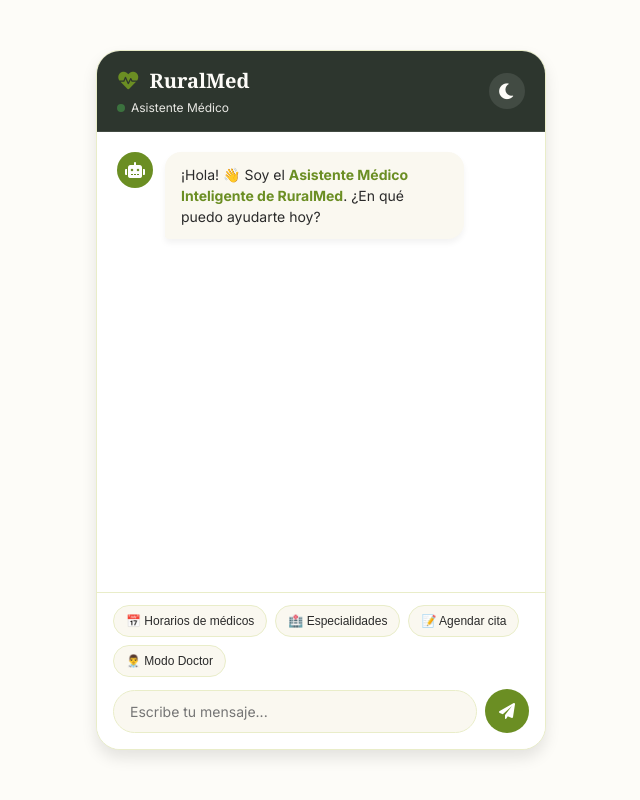
After one commit to ProgramCarlos234/Lederes_Semana_11-12, a PHP site: page /chatbot/index.html in a window 1280 px wide. The commit adds this page. Shown: the whole page, without its empty margins (319-959 px from the left). Run offline with PHP 8.4, Linux system fonts and the light colour scheme.

Commit message:
Agregar chatbot Asistente Medico Inteligente

```diff
--- /dev/null
+++ b/chatbot/css/style.css
@@ -0,0 +1,322 @@
+/* Chatbot Styles - RuralMed */
+:root {
+    --primary: #2d362e;
+    --on-primary: #fdfcf8;
+    --primary-container: #3c463d;
+    --secondary: #6b8e23;
+    --on-secondary: #ffffff;
+    --tertiary: #ccd5ae;
+    --background: #fdfcf8;
+    --on-background: #2a2a2a;
+    --surface: #ffffff;
+    --on-surface: #2a2a2a;
+    --on-surface-variant: #5f6655;
+    --surface-container: #faf8f0;
+    --surface-container-high: #fefae0;
+    --outline: #8c967d;
+    --outline-variant: #e9edc9;
+    --shadow: 0 4px 6px rgba(0, 0, 0, 0.05);
+    --shadow-md: 0 8px 15px rgba(0, 0, 0, 0.1);
+}
+
+[data-theme="dark"] {
+    --primary: #e9edc9;
+    --on-primary: #2d362e;
+    --primary-container: #3c463d;
+    --secondary: #ccd5ae;
+    --on-secondary: #2d362e;
+    --tertiary: #3d4432;
+    --background: #1a1a1a;
+    --on-background: #fdfcf8;
+    --surface: #252525;
+    --on-surface: #fdfcf8;
+    --on-surface-variant: #a0a0a0;
+    --surface-container: #2a2a2a;
+    --surface-container-high: #333333;
+    --outline: #6b8e23;
+    --outline-variant: #3a3a3a;
+}
+
+body {
+    font-family: 'Inter', 'Segoe UI', Tahoma, Geneva, Verdana, sans-serif;
+    background: var(--background);
+    color: var(--on-background);
+    display: flex;
+    justify-content: center;
+    align-items: center;
+    min-height: 100vh;
+    margin: 0;
+    padding: 20px;
+    transition: all 0.3s ease;
+}
+
+.chatbot-container {
+    width: 100%;
+    max-width: 450px;
+    height: 90vh;
+    max-height: 700px;
+    background: var(--surface);
+    border-radius: 24px;
+    box-shadow: var(--shadow-md);
+    display: flex;
+    flex-direction: column;
+    overflow: hidden;
+    border: 1px solid var(--outline-variant);
+}
+
+.chatbot-header {
+    background: var(--primary);
+    color: var(--on-primary);
+    padding: 16px 20px;
+    display: flex;
+    justify-content: space-between;
+    align-items: center;
+    border-bottom: 1px solid rgba(255, 255, 255, 0.1);
+}
+
+.header-left {
+    display: flex;
+    flex-direction: column;
+    gap: 6px;
+}
+
+.header-left .logo {
+    display: flex;
+    align-items: center;
+    gap: 10px;
+    font-weight: bold;
+    font-family: 'Georgia', serif;
+    font-size: 20px;
+}
+
+.header-left .logo i {
+    color: var(--secondary);
+}
+
+.bot-status {
+    display: flex;
+    align-items: center;
+    gap: 6px;
+    font-size: 12px;
+    opacity: 0.9;
+}
+
+.status-dot {
+    width: 8px;
+    height: 8px;
+    border-radius: 50%;
+    animation: pulse 2s infinite;
+}
+
+.status-dot.online {
+    background: #4caf50;
+}
+
+@keyframes pulse {
+    0%, 100% { opacity: 1; }
+    50% { opacity: 0.5; }
+}
+
+.header-right {
+    display: flex;
+    align-items: center;
+    gap: 8px;
+}
+
+.theme-toggle {
+    width: 36px;
+    height: 36px;
+    border-radius: 50%;
+    border: none;
+    background: rgba(255, 255, 255, 0.1);
+    color: var(--on-primary);
+    cursor: pointer;
+    display: flex;
+    align-items: center;
+    justify-content: center;
+    transition: all 0.3s ease;
+}
+
+.theme-toggle:hover {
+    background: rgba(255, 255, 255, 0.2);
+    transform: scale(1.1);
+}
+
+.chatbot-messages {
+    flex: 1;
+    padding: 20px;
+    overflow-y: auto;
+    display: flex;
+    flex-direction: column;
+    gap: 16px;
+}
+
+.chatbot-messages::-webkit-scrollbar {
+    width: 6px;
+}
+
+.chatbot-messages::-webkit-scrollbar-track {
+    background: transparent;
+}
+
+.chatbot-messages::-webkit-scrollbar-thumb {
+    background: var(--outline-variant);
+    border-radius: 10px;
+}
+
+.message {
+    display: flex;
+    gap: 12px;
+    max-width: 85%;
+}
+
+.user-message {
+    align-self: flex-end;
+    flex-direction: row-reverse;
+}
+
+.bot-message {
+    align-self: flex-start;
+}
+
+.message-avatar {
+    width: 36px;
+    height: 36px;
+    border-radius: 50%;
+    display: flex;
+    align-items: center;
+    justify-content: center;
+    font-size: 16px;
+    flex-shrink: 0;
+}
+
+.bot-message .message-avatar {
+    background: var(--secondary);
+    color: var(--on-secondary);
+}
+
+.user-message .message-avatar {
+    background: var(--primary-container);
+    color: var(--on-primary);
+}
+
+.message-content {
+    background: var(--surface-container);
+    padding: 12px 16px;
+    border-radius: 16px;
+    border-bottom-left-radius: 4px;
+    box-shadow: var(--shadow);
+}
+
+.user-message .message-content {
+    background: var(--secondary);
+    color: var(--on-secondary);
+    border-bottom-left-radius: 16px;
+    border-bottom-right-radius: 4px;
+}
+
+.message-content p {
+    margin: 0;
+    font-size: 14px;
+    line-height: 1.5;
+}
+
+.message-content strong {
+    color: var(--secondary);
+}
+
+.user-message .message-content strong {
+    color: var(--on-secondary);
+}
+
+.chatbot-input-container {
+    background: var(--surface);
+    border-top: 1px solid var(--outline-variant);
+    padding: 12px 16px 16px;
+}
+
+.quick-actions {
+    display: flex;
+    flex-wrap: wrap;
+    gap: 8px;
+    margin-bottom: 12px;
+}
+
+.quick-btn {
+    padding: 8px 12px;
+    border: 1px solid var(--outline-variant);
+    background: var(--surface-container);
+    color: var(--on-surface);
+    border-radius: 20px;
+    font-size: 12px;
+    cursor: pointer;
+    transition: all 0.3s ease;
+    font-weight: 500;
+}
+
+.quick-btn:hover {
+    background: var(--surface-container-high);
+    border-color: var(--secondary);
+    color: var(--secondary);
+    transform: translateY(-2px);
+}
+
+.input-wrapper {
+    display: flex;
+    gap: 8px;
+    align-items: center;
+}
+
+#user-input {
+    flex: 1;
+    padding: 12px 16px;
+    border: 1px solid var(--outline-variant);
+    border-radius: 24px;
+    background: var(--surface-container);
+    color: var(--on-surface);
+    font-size: 14px;
+    outline: none;
+    transition: all 0.3s ease;
+}
+
+#user-input:focus {
+    border-color: var(--secondary);
+    box-shadow: 0 0 0 3px rgba(107, 142, 35, 0.1);
+}
+
+#send-btn {
+    width: 44px;
+    height: 44px;
+    border-radius: 50%;
+    border: none;
+    background: var(--secondary);
+    color: var(--on-secondary);
+    cursor: pointer;
+    display: flex;
+    align-items: center;
+    justify-content: center;
+    transition: all 0.3s ease;
+    font-size: 16px;
+}
+
+#send-btn:hover {
+    background: #556b2f;
+    transform: scale(1.1);
+}
+
+#send-btn:active {
+    transform: scale(0.95);
+}
+
+/* Responsive */
+@media (max-width: 600px) {
+    body {
+        padding: 0;
+    }
+    .chatbot-container {
+        max-width: 100%;
+        height: 100vh;
+        max-height: 100vh;
+        border-radius: 0;
+    }
+}
--- /dev/null
+++ b/chatbot/index.html
@@ -0,0 +1,60 @@
+<!DOCTYPE html>
+<html lang="es">
+<head>
+    <meta charset="UTF-8">
+    <meta name="viewport" content="width=device-width, initial-scale=1.0">
+    <title>Asistente Médico RuralMed</title>
+    <link rel="stylesheet" href="../assets/css/styles.css">
+    <link rel="stylesheet" href="css/style.css">
+    <link href="https://cdnjs.cloudflare.com/ajax/libs/font-awesome/6.0.0/css/all.min.css" rel="stylesheet">
+</head>
+<body>
+    <div class="chatbot-container">
+        <div class="chatbot-header">
+            <div class="header-left">
+                <div class="logo">
+                    <i class="fas fa-heartbeat"></i>
+                    <span>RuralMed</span>
+                </div>
+                <div class="bot-status">
+                    <span class="status-dot online"></span>
+                    <span class="status-text">Asistente Médico</span>
+                </div>
+            </div>
+            <div class="header-right">
+                <button class="theme-toggle" id="chatbot-theme-toggle" title="Cambiar tema">
+                    <i class="fas fa-moon"></i>
+                </button>
+            </div>
+        </div>
+
+        <div class="chatbot-messages" id="chat-messages">
+            <div class="message bot-message">
+                <div class="message-avatar">
+                    <i class="fas fa-robot"></i>
+                </div>
+                <div class="message-content">
+                    <p>¡Hola! 👋 Soy el <strong>Asistente Médico Inteligente de RuralMed</strong>. ¿En qué puedo ayudarte hoy?</p>
+                </div>
+            </div>
+        </div>
+
+        <div class="chatbot-input-container">
+            <div class="quick-actions" id="quick-actions">
+                <button class="quick-btn" data-action="horarios">📅 Horarios de médicos</button>
+                <button class="quick-btn" data-action="especialidades">🏥 Especialidades</button>
+                <button class="quick-btn" data-action="agendar">📝 Agendar cita</button>
+                <button class="quick-btn" data-action="modo-doctor">👨‍⚕️ Modo Doctor</button>
+            </div>
+            <div class="input-wrapper">
+                <input type="text" id="user-input" placeholder="Escribe tu mensaje..." autocomplete="off">
+                <button id="send-btn" title="Enviar">
+                    <i class="fas fa-paper-plane"></i>
+                </button>
+            </div>
+        </div>
+    </div>
+
+    <script src="js/script.js"></script>
+</body>
+</html>
```
Also changed, not shown: chatbot/js/script.js (added, +204 -0 lines), index.php (+9 -0 lines).
